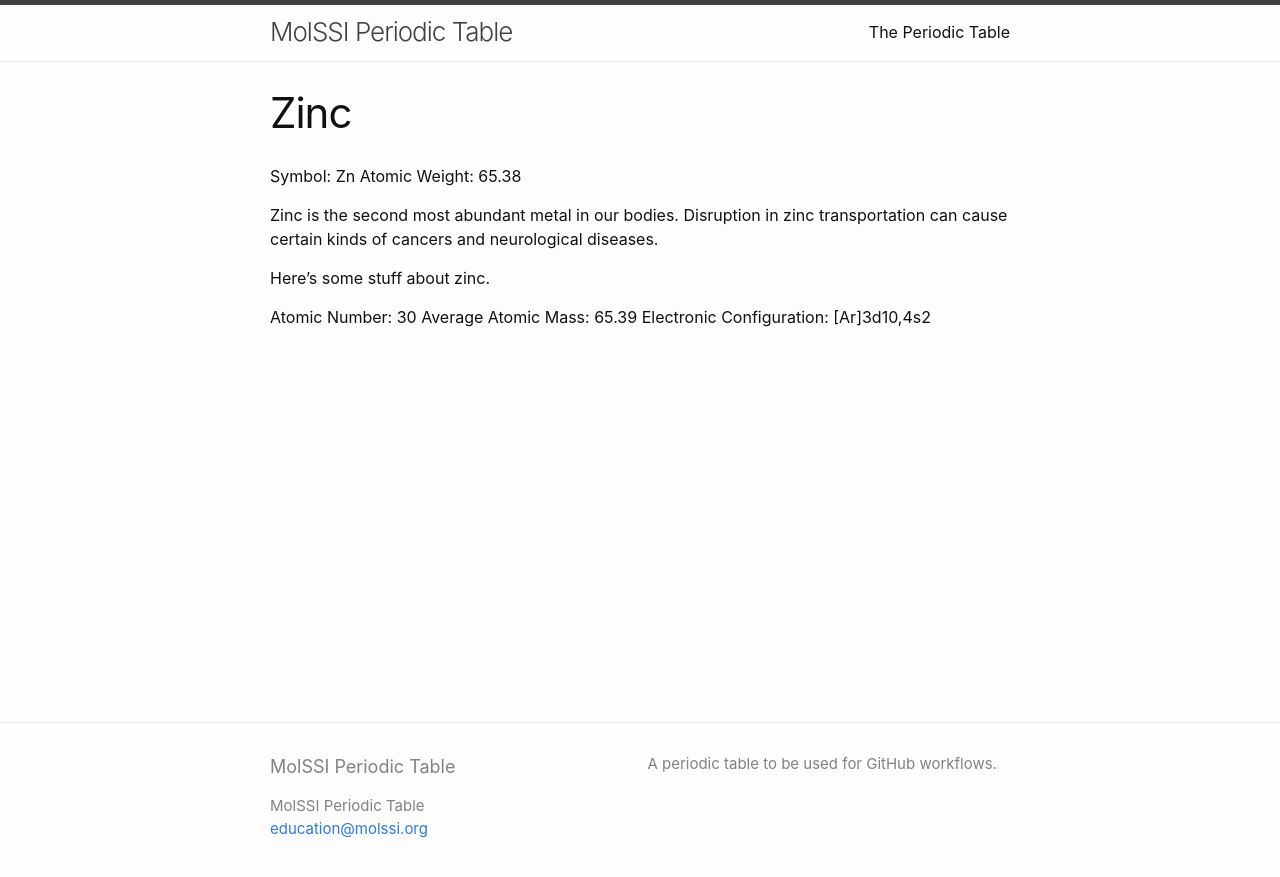
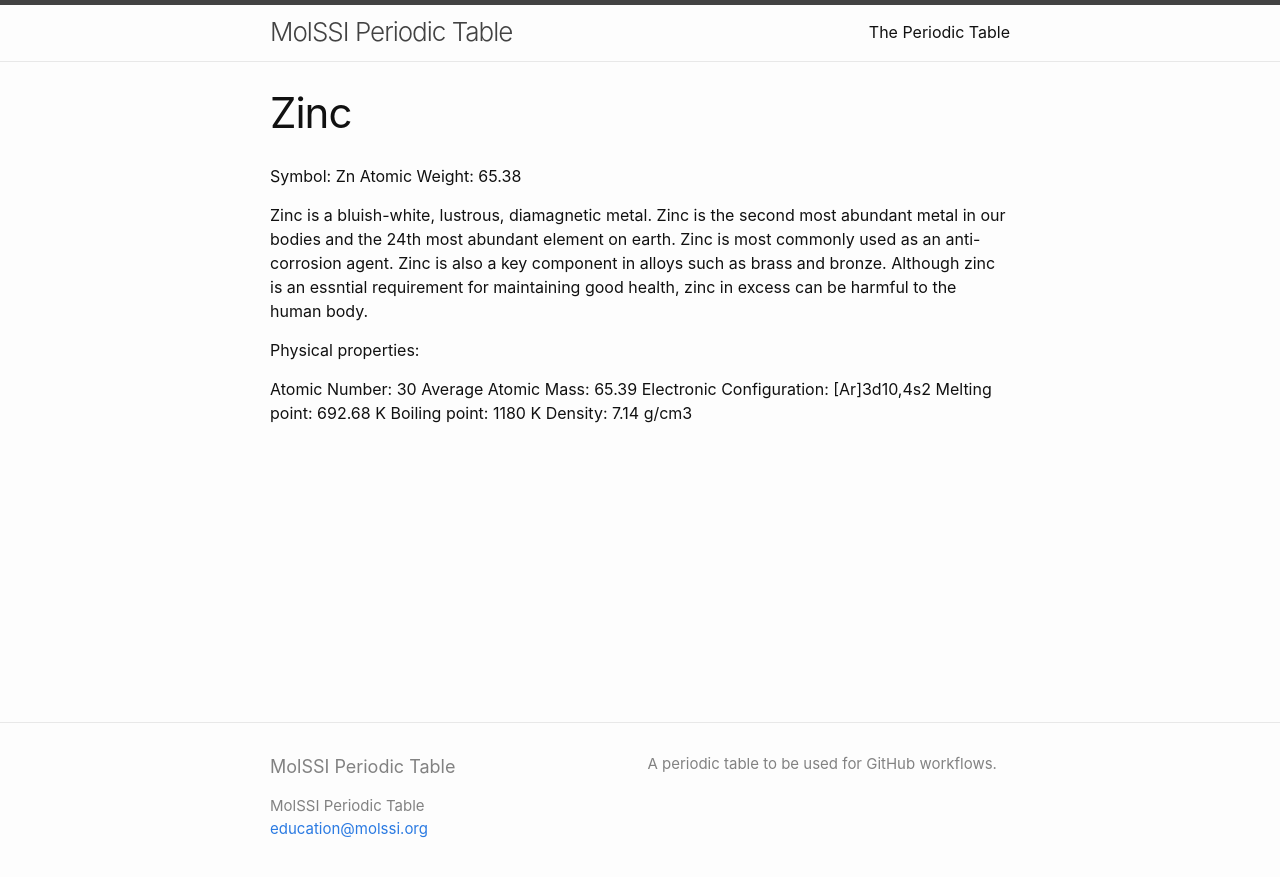
Before and after one commit to MolSSI-Education/periodic-table, a Jekyll site: the page built from elements/zinc.md, in a window 1280 px wide. Shown: the top 877 px of the page. Built offline with Jekyll 4.4.1, drawn with Linux system fonts in a browser that asks for light colours.

Commit message:
update zinc page

```diff
--- a/elements/zinc.md
+++ b/elements/zinc.md
@@ -6,10 +6,14 @@ title: Zinc
 Symbol: Zn
 Atomic Weight: 65.38
 
-Zinc is the second most abundant metal in our bodies. Disruption in zinc transportation can cause certain kinds of cancers and neurological diseases.
+Zinc is a bluish-white, lustrous, diamagnetic metal.  Zinc is the second most abundant metal in our bodies and the 24th most abundant element on earth.  Zinc is most commonly used as an anti-corrosion agent.  Zinc is also a key component in alloys such as brass and bronze.  Although zinc is an essntial requirement for maintaining good health, zinc in excess can be harmful to the human body.
 
-Here's some stuff about zinc.
+
+Physical properties:
 
 Atomic Number: 30
 Average Atomic Mass: 65.39
 Electronic Configuration:  [Ar]3d10,4s2
+Melting point: 692.68 K
+Boiling point: 1180 K
+Density: 7.14 g/cm3
```
